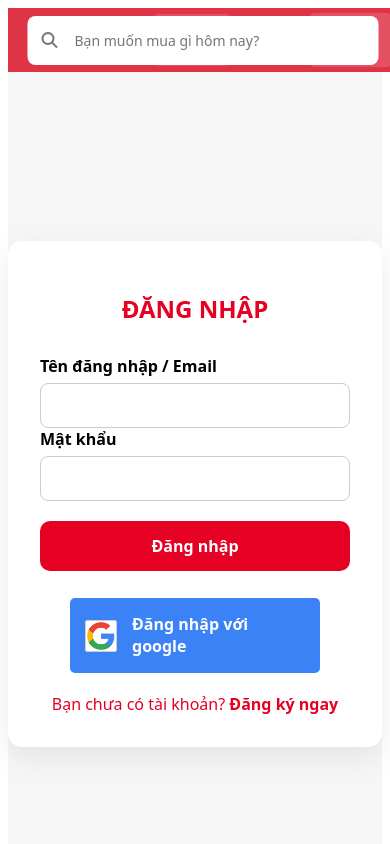
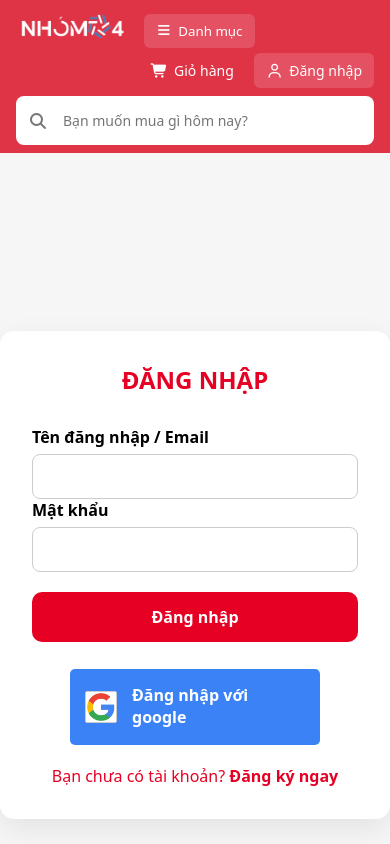
Before and after one commit to chungdt051204/Xay-dung-phan-mem-web, a React (Vite) app in the folder client/my-react-app/: page /login in a window 390 px wide. Shown: the top 844 px of the page. Built offline with nearby package versions, Linux system fonts and the light colour scheme.

Commit message:
Sửa lại

```diff
--- a/client/my-react-app/src/assets/components/Navbar.jsx
+++ b/client/my-react-app/src/assets/components/Navbar.jsx
@@ -12,7 +12,7 @@ export default function Navbar() {
 
   const userMenuRef = useRef(null);
 
-  // 👉 click ra ngoài thì đóng user menu
+
   useEffect(() => {
     const handleClickOutside = (e) => {
       if (userMenuRef.current && !userMenuRef.current.contains(e.target)) {
@@ -33,12 +33,11 @@ export default function Navbar() {
           <img src={logo} alt="Logo" className="navbar-logo" />
         </Link>
 
-        <div
-          className="navbar-category-wrapper"
-          onMouseEnter={() => setOpenCategoryMenu(true)}
-          onMouseLeave={() => setOpenCategoryMenu(false)}
-        >
-          <button className="navbar-category">
+        <div className="navbar-category-wrapper">
+          <button
+            className="navbar-category"
+            onClick={() => setOpenCategoryMenu((prev) => !prev)}
+          >
             <i className="fa-solid fa-bars"></i>
             <span>Danh mục</span>
           </button>
@@ -52,6 +51,7 @@ export default function Navbar() {
             </ul>
           )}
         </div>
+
       </div>
 
       <div className="navbar-search">
--- a/client/my-react-app/src/assets/style/Auth.css
+++ b/client/my-react-app/src/assets/style/Auth.css
@@ -264,6 +264,12 @@
   border-left: 4px solid #d32f2f;
 }
 
+.button-text {
+    margin-left: 10px;
+    margin-top: 10px;
+    padding-bottom: 17px;
+}
+
 .alert-success {
   background: #e8f5e9;
   color: #2e7d32;
--- a/client/my-react-app/src/assets/style/Navbar.css
+++ b/client/my-react-app/src/assets/style/Navbar.css
@@ -1,16 +1,22 @@
 * {
+  margin: 0;
+  padding: 0;
   box-sizing: border-box;
 }
 
+/* =========================
+   NAVBAR - DESKTOP FIRST
+========================= */
 .navbar {
-  height: 64px;
   width: 100vw;
+  min-height: 64px;
   background: #df3346;
   display: flex;
   align-items: center;
   color: white;
   font-family: Arial, Helvetica, sans-serif;
   position: relative;
+
   padding-left: calc((100vw - 1200px) / 2);
   padding-right: calc((100vw - 1200px) / 2);
 }
@@ -26,8 +32,9 @@
   cursor: pointer;
 }
 
+/* Category button */
 .navbar-category {
-  background: rgba(255,255,255,0.15);
+  background: rgba(255, 255, 255, 0.15);
   border: none;
   color: white;
   padding: 8px 12px;
@@ -39,14 +46,18 @@
 }
 
 .navbar-category:hover {
-  background: rgba(255,255,255,0.25);
+  background: rgba(255, 255, 255, 0.25);
 }
 
+/* =========================
+   SEARCH BAR
+========================= */
 .navbar-search {
   position: absolute;
   left: 50%;
   transform: translateX(-50%);
   width: 520px;
+
   background: white;
   display: flex;
   align-items: center;
@@ -67,6 +78,9 @@
   margin: 5px;
 }
 
+/* =========================
+   RIGHT MENU
+========================= */
 .navbar-right {
   display: flex;
   align-items: center;
@@ -88,29 +102,56 @@
   text-decoration: none;
 }
 
-.navbar-item a:hover {
-  color: white;
-}
-
 .navbar-item:hover {
   opacity: 0.85;
 }
 
 .login {
-  background: rgba(255,255,255,0.15);
+  background: rgba(255, 255, 255, 0.15);
   padding: 8px 12px;
   border-radius: 6px;
 }
 
+/* =========================
+   TABLET (≤ 1200px)
+========================= */
 @media (max-width: 1200px) {
   .navbar {
     padding-left: 16px;
     padding-right: 16px;
   }
+
+  .navbar-search {
+    width: 420px;
+  }
 }
 
+/* =========================
+   MOBILE (≤ 768px)
+========================= */
 @media (max-width: 768px) {
+
+  .navbar {
+    flex-wrap: wrap;
+    align-items: flex-start;
+    padding-top: 8px;
+    padding-bottom: 8px;
+  }
+
+  /* Search rớt xuống dưới */
   .navbar-search {
-    width: 90%;
+    position: static;
+    transform: none;
+    width: 100%;
+    margin-top: 8px;
+    order: 3;
+  }
+
+  .navbar-left {
+    order: 1;
+  }
+
+  .navbar-right {
+    order: 2;
   }
 }
```
